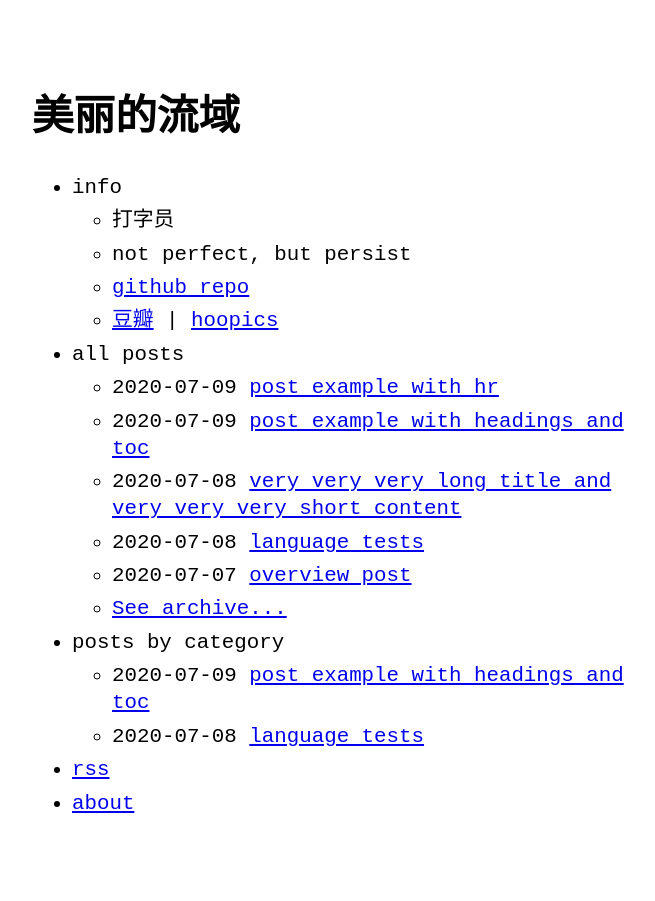
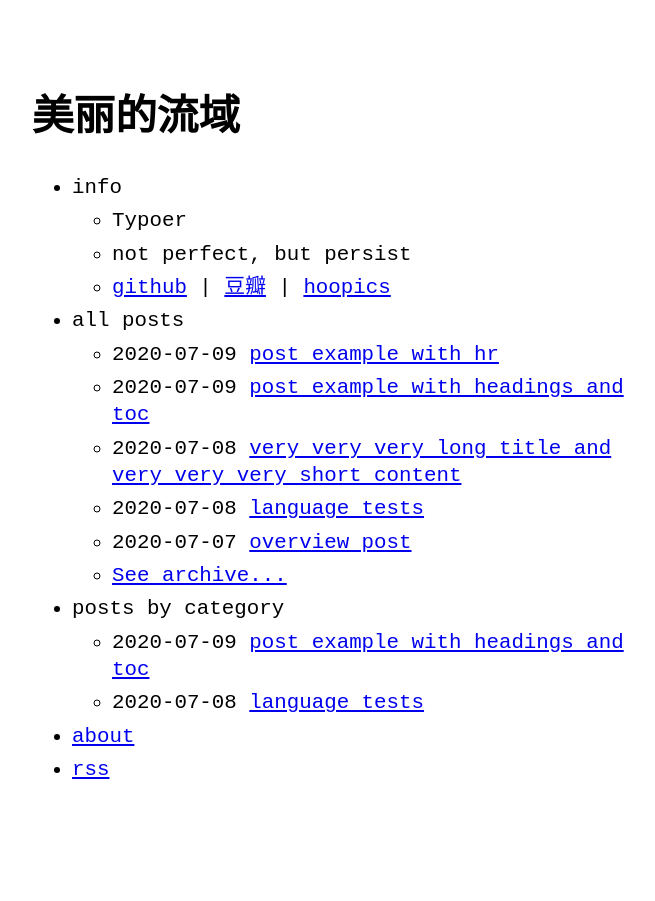
Before and after one commit to zTgx/zTgx.github.io, a Jekyll site: the page built from index.md, in a window 1280 px wide. Shown: the whole page, without its empty margins (288-943 px from the left). Built offline with Jekyll 4.4.1, drawn with Linux system fonts in a browser that asks for light colours.

Commit message:
Update menu.yml

```diff
--- a/_data/menu.yml
+++ b/_data/menu.yml
@@ -4,11 +4,9 @@
 entries:
   - title: info
     entries:
-      - title: 打字员
+      - title: Typoer
       - title: not perfect, but persist
-      - title: github repo
-        url: https://github.com/zTgx
-      - title: "<a title='豆瓣' target='_blank' href='https://www.douban.com/people/beautifularea'>豆瓣</a> | <a title='hoopics' target='_blank' href='http://www.hoopics.cn'>hoopics</a>"
+      - title: "<a title='github' target='_blank' href='https://github.com/zTgx'>github</a> | <a title='豆瓣' target='_blank' href='https://www.douban.com/people/beautifularea'>豆瓣</a> | <a title='hoopics' target='_blank' href='http://www.hoopics.cn'>hoopics</a>"
 
   - title: all posts
     post_list:
@@ -24,8 +22,8 @@
       show_more_text: See more posts...
       show_more_url: example2-archive.html
 
+  - title: about
+    url: about
+
   - title: rss
     url: feed.xml
-
-  - title: about
-    url: about
```
